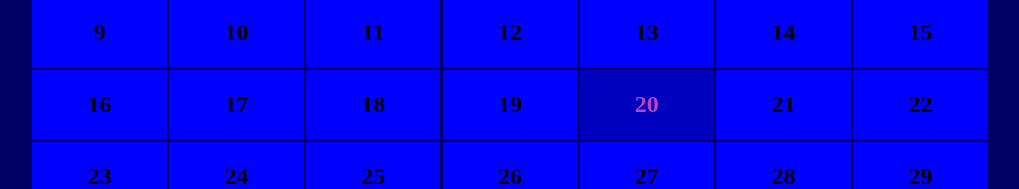
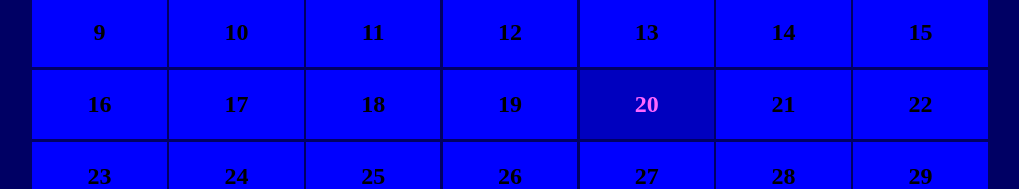
Before and after one commit to Matthew-Sudekum/Mood-Calendar, an Angular app: page /calendar in a window 1280 px wide. In both pictures the pointer is over the element "20". Shown: the part 357-546 px from the top of the page, without its empty margins (130-1149 px from the left). Built offline with nearby package versions, Linux system fonts and the light colour scheme.

Commit message:
changed 'today' day's styling

```diff
--- a/src/app/calendar/calendar.component.css
+++ b/src/app/calendar/calendar.component.css
@@ -97,6 +97,9 @@ div#top {
 .today {
     color: rgb(calc(255 * var(--darkness)), calc(87 * var(--darkness)), calc(255 * var(--darkness)));
 }
+.today:hover {
+    color: hsl(300, 100%, 70%);
+}
 
 .dreadful {
     --r: 163;
```
